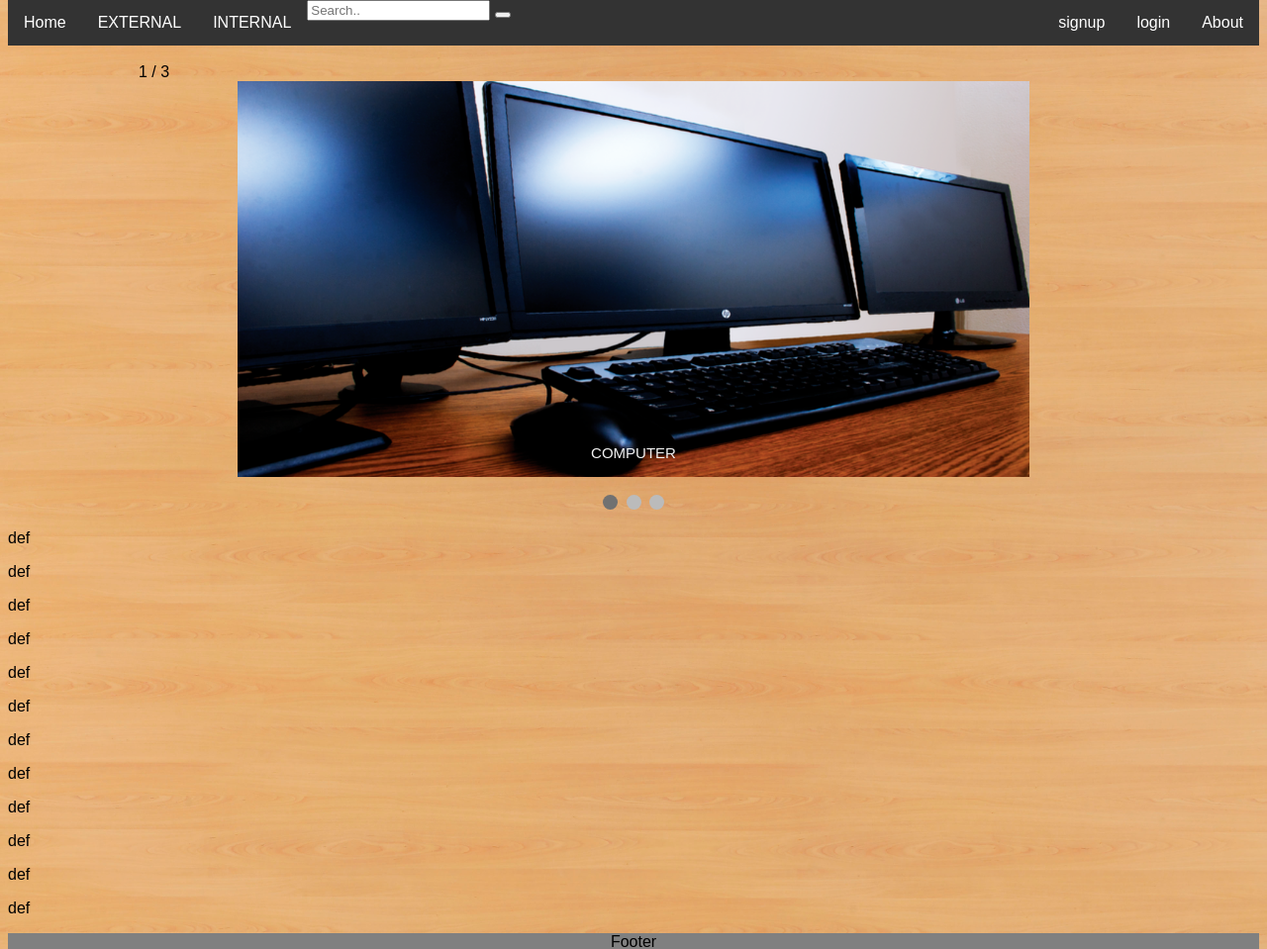
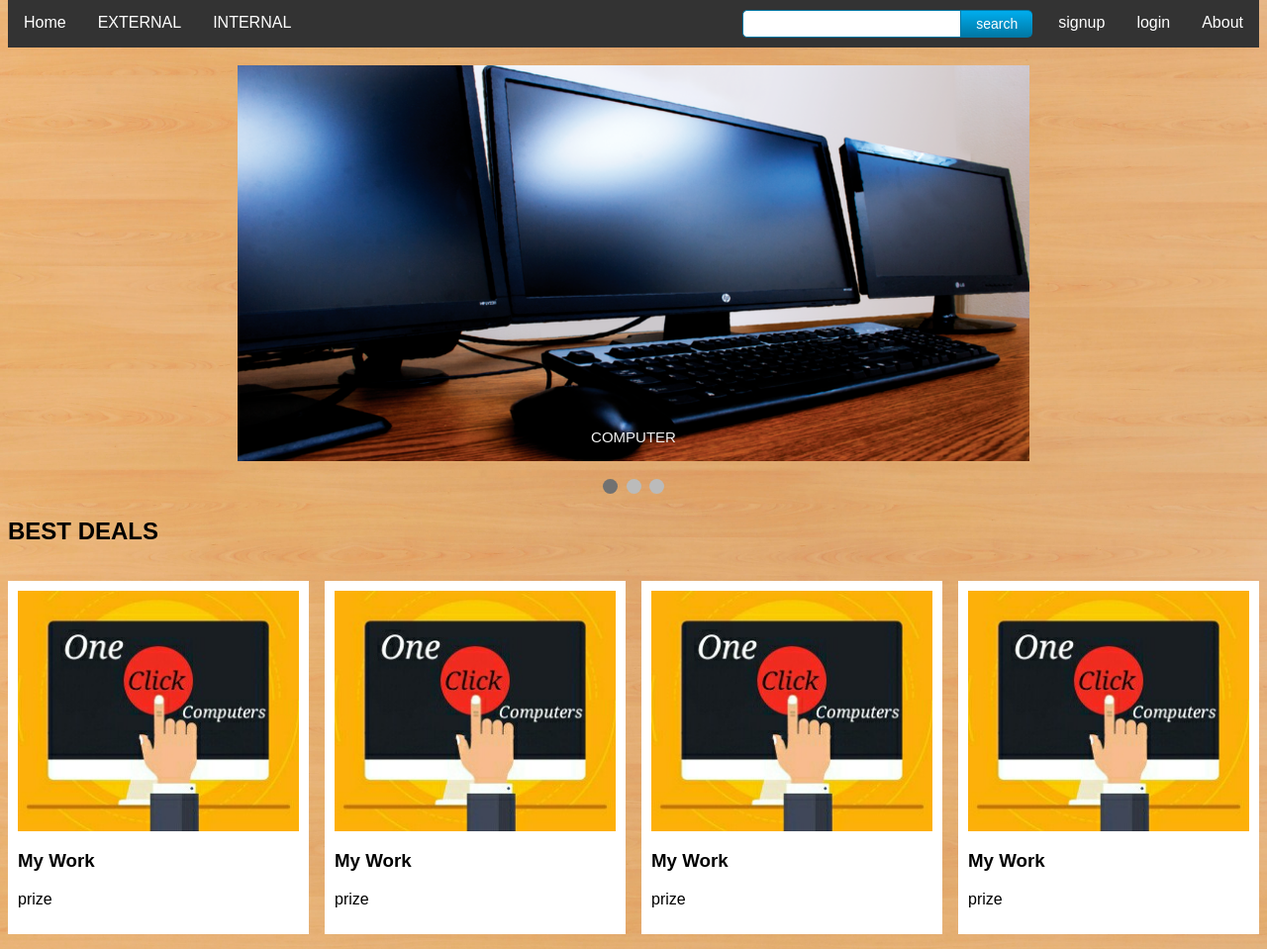
Before and after one commit to noctua9/website, a PHP site: page /IP.html in a window 1280 px wide. Shown: the part 138-1097 px from the top of the page at 99% size. Run offline with PHP 8.4, Linux system fonts and the light colour scheme; grey boxes are pictures that could not be loaded.

Commit message:
Add files via upload

```diff
--- a/IP.html
+++ b/IP.html
@@ -31,12 +31,16 @@
     <li style="float:right"><a href="#about">About</a></li>
     <li style="float:right"><a href="login.html">login</a></li>
 	<li style="float:right"><a href="signup.html">signup</a></li>
-    <li><div class="search-container">
-    <form action="/action_page.php">
-      <input type="text" placeholder="Search.." name="search">
-      <button type="submit"><i class="fa fa-search"></i></button>
-    </form>
-  </div></li>
+
+
+	<div id="tfheader">
+		<form id="tfnewsearch" method="get" action="http://www.google.com">
+		        <input type="text" class="tftextinput" name="q" size="21" maxlength="120"><input type="submit" value="search" class="tfbutton">
+		</form>
+	<div class="tfclear"></div>
+	</div>
+
+
 </ul>
 <br>
 <section>
@@ -46,19 +50,16 @@
 <div class="slideshow-container">
 
 <div class="mySlides fade">
-  <div class="numbertext">1 / 3</div>
   <img src="pc.png" style="width:100vh" class="center">
   <div class="text">COMPUTER</div>
 </div>
 
 <div class="mySlides fade">
-  <div class="numbertext">2 / 3</div>
   <img src="mb.png" style="width:100%">
   <div class="text">MOTHER BOARD</div>
 </div>
 
 <div class="mySlides fade">
-  <div class="numbertext">3 / 3</div>
   <img src="ram.jpg" style="width:100%">
   <div class="text">RAM</div>
 </div>
@@ -94,18 +95,57 @@ function showSlides() {
 }
 </script>
 </section>
-<p>def</p>
-<p>def</p>
-<p>def</p>
-<p>def</p>
-<p>def</p>
-<p>def</p>
-<p>def</p>
-<p>def</p>
-<p>def</p>
-<p>def</p>
-<p>def</p>
-<p>def</p>
+
+
+
+
+
+<h2>BEST DEALS</h2>
+<!-- Portfolio Gallery Grid -->
+<div class="row">
+  <div class="column">
+    <div class="content">
+      <img src="icon.jpg" alt="Mountains" style="width:100%">
+      <h3>My Work</h3>
+      <p>prize</p>
+    </div>
+  </div>
+  <div class="column">
+    <div class="content">
+    <img src="icon.jpg" alt="Lights" style="width:100%">
+      <h3>My Work</h3>
+      <p>prize</p>
+    </div>
+  </div>
+  <div class="column">
+    <div class="content">
+    <img src="icon.jpg" alt="Nature" style="width:100%">
+      <h3>My Work</h3>
+      <p>prize</p>
+    </div>
+  </div>
+  <div class="column">
+    <div class="content">
+    <img src="icon.jpg" alt="Mountains" style="width:100%">
+      <h3>My Work</h3>
+      <p>prize</p>
+    </div>
+  </div>
+<!-- END GRID -->
+</div>
+
+<div class="content">
+  <img src="/w3images/p3.jpg" alt="image" style="width:100%">
+  <h3>Some Other Work</h3>
+  <p>Lorem ipsum dolor sit amet, tempor prodesset eos no. Temporibus necessitatibus sea ei, at tantas oporteat nam. Lorem ipsum dolor sit amet, tempor prodesset eos no.</p>
+  <p>Lorem ipsum dolor sit amet, tempor prodesset eos no. Temporibus necessitatibus sea ei, at tantas oporteat nam. Lorem ipsum dolor sit amet, tempor prodesset eos no.</p>
+</div>
+
+<!-- END MAIN -->
+</div>
+
+
+
 
 
 
--- a/ip_style.css
+++ b/ip_style.css
@@ -208,3 +208,79 @@ img {vertical-align: middle;}
 	.tfclear{
 		clear:both;
 	}
+
+
+
+
+
+
+
+
+
+
+.row {
+    margin: 8px -16px;
+}
+
+/* Add padding BETWEEN each column */
+.row,
+.row > .column {
+    padding: 8px;
+}
+
+/* Create four equal columns that floats next to each other */
+.column {
+    float: left;
+    width: 25%;
+}
+
+/* Clear floats after rows */
+.row:after {
+    content: "";
+    display: table;
+    clear: both;
+}
+
+/* Content */
+.content {
+    background-color: white;
+    padding: 10px;
+}
+
+
+
+
+
+
+
+
+
+
+.overlay {
+  position: absolute;
+  bottom: 0;
+  background: rgb(0, 0, 0);
+  background: rgba(0, 0, 0, 0.5); /* Black see-through */
+  color: #f1f1f1;
+  width: 100%;
+  transition: .5s ease;
+  opacity:0;
+  color: white;
+  font-size: 20px;
+  padding: 20px;
+  text-align: center;
+}
+
+
+.container:hover .overlay {
+  opacity: 1;
+}
+
+
+
+
+
+.container {
+  position: relative;
+
+}
```
